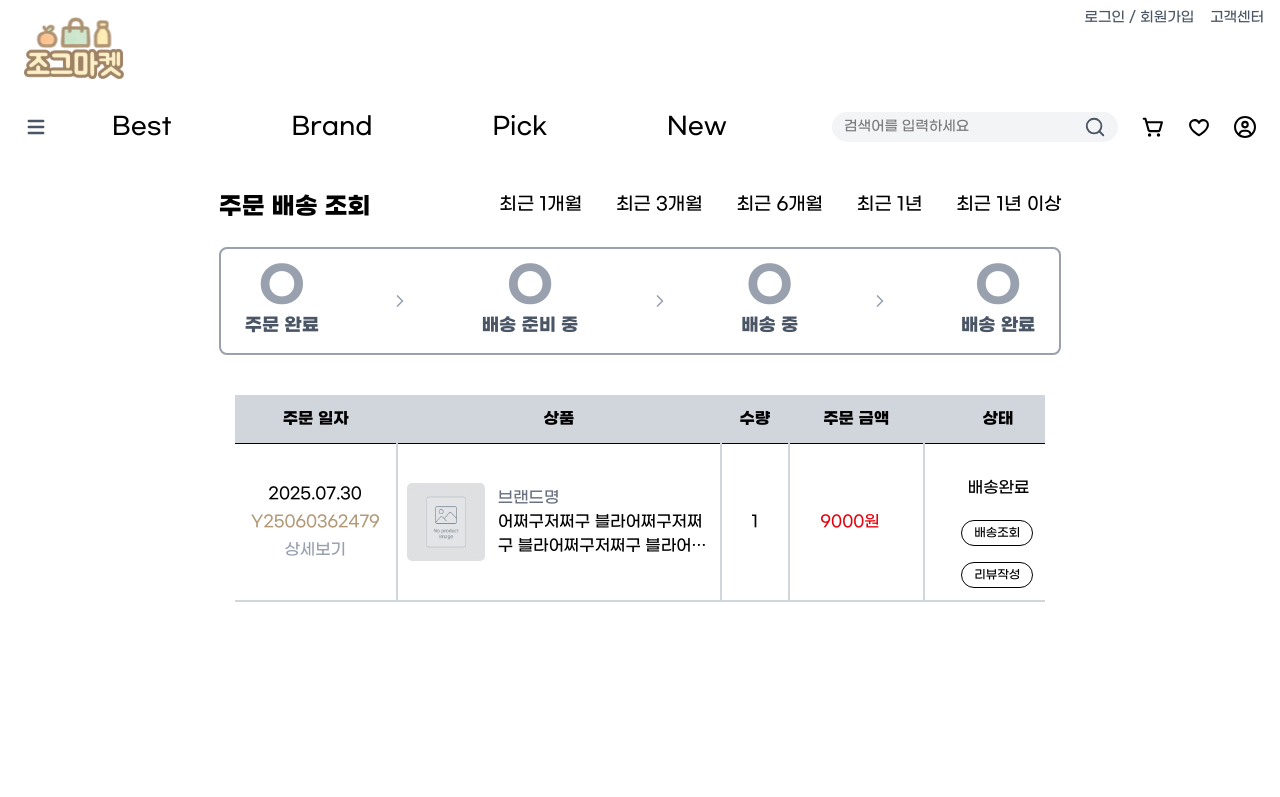
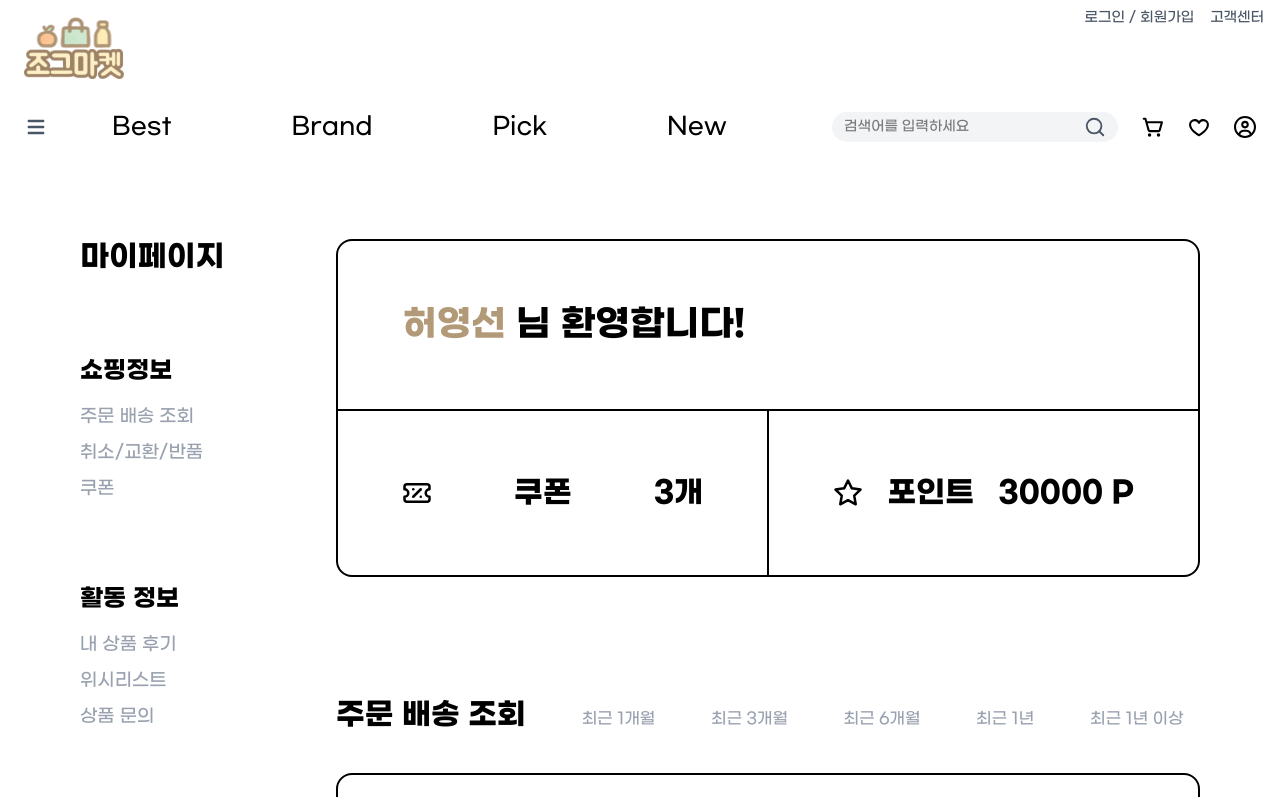
Before and after one commit to jjeankim/jogeu-market, a Next.js app: page /my/orders in a window 1280 px wide. Shown: the top 797 px of the page. Built offline with nearby package versions, Linux system fonts and the light colour scheme.

Commit message:
MyPageOrderStatusCard 변경

```diff
--- a/src/components/my/MyPageOrderStatusCard.tsx
+++ b/src/components/my/MyPageOrderStatusCard.tsx
@@ -1,8 +1,13 @@
+import { ReactNode } from "react";
 import { FiChevronRight } from "react-icons/fi";
 
 interface OrderStatusCount {
   count: number;
   status: string;
+}
+
+interface MyPageOrderStatusCardProps {
+  children: ReactNode;
 }
 
 const OrderStatusCount = ({ count, status }: OrderStatusCount) => {
@@ -14,13 +19,11 @@ const OrderStatusCount = ({ count, status }: OrderStatusCount) => {
   );
 };
 
-const MyPageOrderStatusCard = () => {
+const MyPageOrderStatusCard = ({ children }: MyPageOrderStatusCardProps) => {
   return (
     <div className="mb-20">
-      <div className="flex gap-14 items-baseline mb-10">
-        <h3 className="text-3xl font-bold">진행 중인 주문</h3>
-        <span className="text-gray-400">최근 6개월 기준</span>
-      </div>
+      {children}
+
       <div className="border-2 rounded-2xl flex justify-between items-center px-16 py-6">
         <OrderStatusCount count={0} status="주문완료" />
         <FiChevronRight size={35} />
--- a/src/pages/my/index.tsx
+++ b/src/pages/my/index.tsx
@@ -7,7 +7,18 @@ const index = () => {
   return (
     <MyPageLayout pageTitle="마이페이지">
       <MyPageInfo />
-      <MyPageOrderStatusCard />
+      <MyPageOrderStatusCard>
+        <div className="flex gap-14 items-baseline mb-10">
+          <h3 className="text-3xl font-bold">진행 중인 주문</h3>
+          <span className="text-gray-400 hover:text-[#b29977]">최근 1개월</span>
+          <span className="text-gray-400 hover:text-[#b29977]">최근 3개월</span>
+          <span className="text-gray-400 hover:text-[#b29977]">최근 6개월</span>
+          <span className="text-gray-400 hover:text-[#b29977]">최근 1년</span>
+          <span className="text-gray-400 hover:text-[#b29977]">
+            최근 1년 이상
+          </span>
+        </div>
+      </MyPageOrderStatusCard>
       {/* 오더 없을때 조건 부 렌더링 */}
       <div className="flex justify-center">
         <Image
--- a/src/pages/my/orders/index.tsx
+++ b/src/pages/my/orders/index.tsx
@@ -1,13 +1,63 @@
-import Header from "@/components/Header";
 import Footer from "@/components/ui/Footer";
 import Image from "next/image";
 import { FiChevronRight } from "react-icons/fi";
+import { useEffect, useState } from "react";
+// Page Layout
+import MyPageLayout from "@/components/my/MyPageLayout";
+import MyPageInfo from "@/components/my/MyPageWelcomeCard";
+import MyPageOrderStatusCard from "@/components/my/MyPageOrderStatusCard";
 
 const MyOrderPage = () => {
+  const [orders, setOrders] = useState([]);
+
+  useEffect(() => {
+    const token = localStorage.getItem("accessToken");
+
+    if (!token) return;
+
+    fetch("http://localhost:4000/api/orders", {
+      method: "GET",
+      headers: {
+        Authorization: `Bearer ${token}`,
+        "Content-Type": "application/json",
+      },
+    })
+      .then((res) => {
+        if (!res.ok) throw new Error("주문 조회 실패");
+        return res.json();
+      })
+      .then((data) => {
+        setOrders(data);
+        console.log(JSON.stringify(data));
+      })
+      .catch((err) => {
+        console.error("에러:", err);
+      });
+  }, []);
+
   return (
     <>
-
-      <main className="container w-full h-screen mx-auto p-2 flex flex-col align-center ">
+      <MyPageLayout pageTitle="마이페이지">
+        <MyPageInfo />
+        <MyPageOrderStatusCard>
+          <div className="flex gap-14 items-baseline mb-10">
+            <h3 className="text-3xl font-bold">주문 배송 조회</h3>
+            <span className="text-gray-400 hover:text-[#b29977]">
+              최근 1개월
+            </span>
+            <span className="text-gray-400 hover:text-[#b29977]">
+              최근 3개월
+            </span>
+            <span className="text-gray-400 hover:text-[#b29977]">
+              최근 6개월
+            </span>
+            <span className="text-gray-400 hover:text-[#b29977]">최근 1년</span>
+            <span className="text-gray-400 hover:text-[#b29977]">
+              최근 1년 이상
+            </span>
+          </div>
+        </MyPageOrderStatusCard>
+        {/* <main className=" container w-full  h-screen mx-auto p-2 flex flex-col align-center ">
           <div className="flex mx-auto w-2/3 justify-between py-6">
             <h2 className="font-bold w-1/3 text-2xl">주문 배송 조회</h2>
             <ul className="flex justify-between w-2/3 border-box text-lg">
@@ -17,9 +67,9 @@ const MyOrderPage = () => {
               <li className="hover:text-[#b29977]">최근 1년</li>
               <li className="hover:text-[#b29977]">최근 1년 이상</li>
             </ul>
-        </div>
+          </div> */}
 
-        <div className="flex mx-auto w-2/3 mb-6">
+        {/* <div className="flex mx-auto w-2/3 mb-6">
           <ul className="flex justify-between text-gray-400 rounded-lg border-2 w-full px-3 py-3.5">
             <li className="flex flex-col px-3">
               <span className="text-5xl text-center font-bold">O</span>
@@ -49,9 +99,9 @@ const MyOrderPage = () => {
               <span className="text-gray-600 font-bold text-lg">배송 완료</span>
             </li>
           </ul>
-        </div>
+        </div> */}
 
-        <div className="min-w-[42]rem w-2/3 mx-auto  p-4 ">
+        <div className="w-full min-w-[42]rem  mx-auto  p-4 ">
           <table className="w-full">
             <thead>
               <tr className="bg-gray-300 text-left p-3">
@@ -59,7 +109,7 @@ const MyOrderPage = () => {
                 <th className="w-2/5 p-3 text-center">상품</th>
                 <th className="w-1/12 p-3 text-center">수량</th>
                 <th className="w-1/6 p-3 text-center">주문 금액</th>
-                <th className="w-1/6 px-8 text-right">상태</th>
+                <th className="w-1/6 px-8 text-center">상태</th>
               </tr>
             </thead>
             <tbody className=" border-box">
@@ -95,27 +145,30 @@ const MyOrderPage = () => {
                 <td className="text-center text-red-600 pr-3 border-r-2 border-b-2 border-gray-300">
                   <span>9000</span>원
                 </td>
-                <td className="text-right pr-3 space-y-4 border-box p-3  border-b-2 border-gray-300 ">
-                  <p className="px-1 p-1 pt-5">배송완료</p>
+                <td className="text-center pr-3  border-box p-3  border-b-2 border-gray-300 ">
+                  <div className="flex flex-col items-center space-y-1 ">
+                    <p className="px-1 p-1 ">배송완료</p>
                     <a
                       href=""
                       className="px-3 py-1 border-1 rounded-full inline-block text-xs"
                     >
                       배송조회
                     </a>
-                  <br />
                     <a
                       href=""
                       className="px-3 py-1 border-1 rounded-full inline-block text-xs"
                     >
                       리뷰작성
                     </a>
+                  </div>
                 </td>
               </tr>
             </tbody>
           </table>
         </div>
-      </main>
+        {/* </main> */}
+      </MyPageLayout>
+
       <Footer />
     </>
   );
```
Lines whose indentation alone changed are shown as unchanged.
